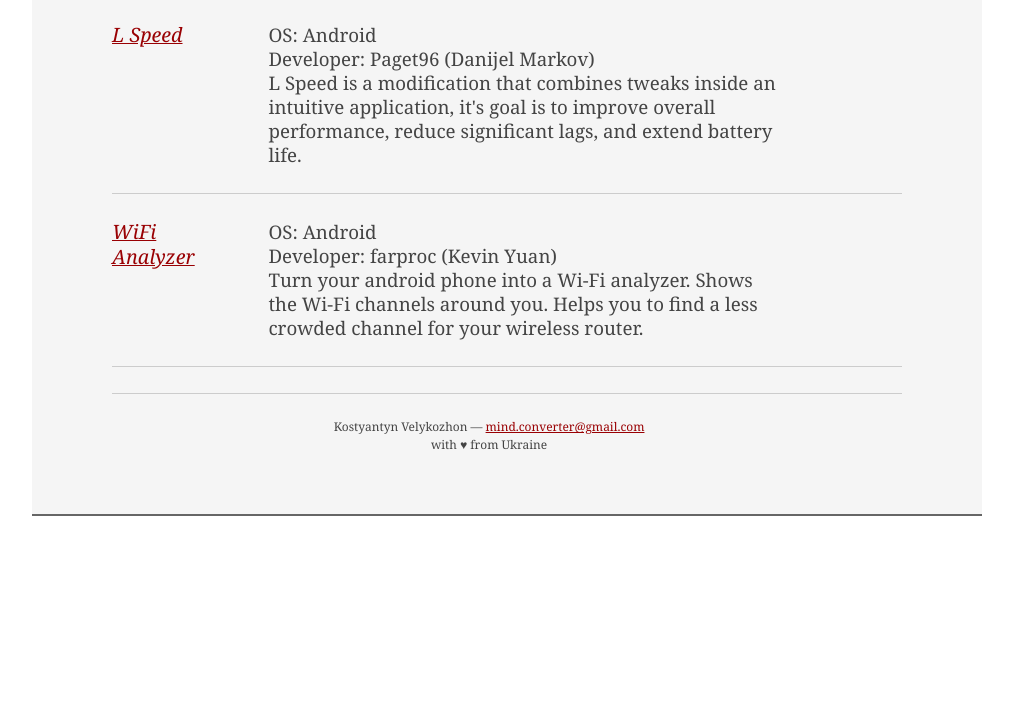
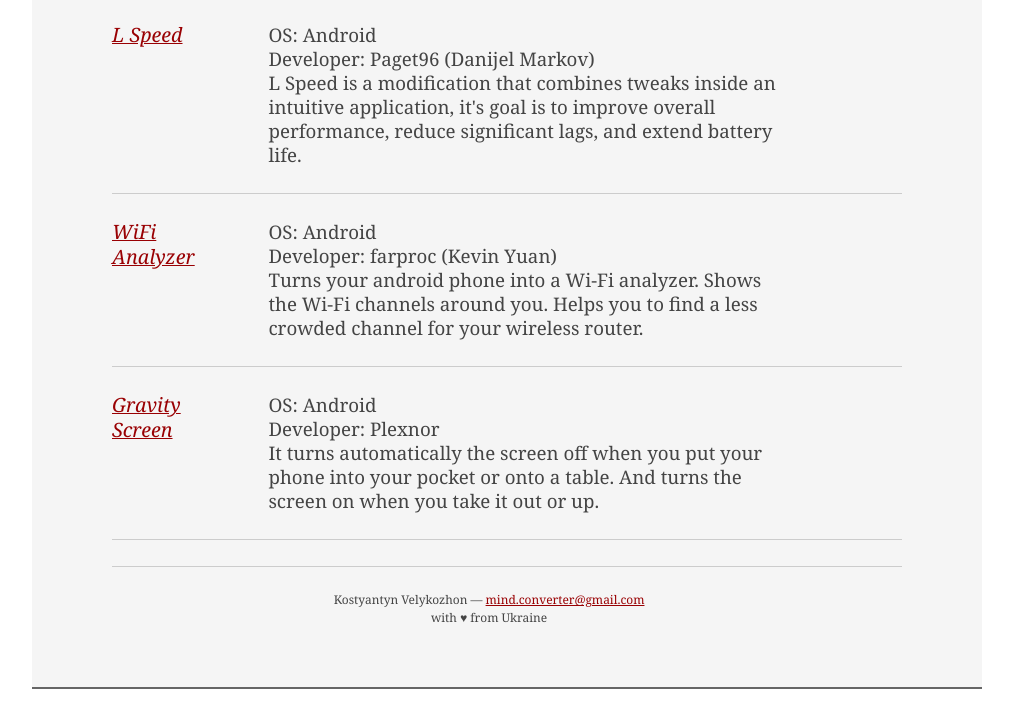
Before and after one commit to zoilus/zoilus.github.io, a plain HTML site: page index.html in a window 1280 px wide. Shown: the part 1222-1949 px from the top of the page, without its empty margins (133-1146 px from the left). Before the commit the page ends 1818 px from the top, so only its background shows below. Drawn offline with Linux system fonts and the light colour scheme.

Commit message:
Gravity Screen
gravity screen (by plexnor) translated to ukrainian language

```diff
--- a/index.html
+++ b/index.html
@@ -131,7 +131,23 @@
 								Developer: farproc (Kevin Yuan)
 							</p>
 							<p class="enlarge">
-								Turn your android phone into a Wi-Fi analyzer. Shows the Wi-Fi channels around you. Helps you to find a less crowded channel for your wireless router.
+								Turns your android phone into a Wi-Fi analyzer. Shows the Wi-Fi channels around you. Helps you to find a less crowded channel for your wireless router.
+							</p>
+						</div>
+					</div>
+					<div class="yui-gf">
+						<div class="yui-u first">
+							<h2><a href="https://play.google.com/store/apps/details?id=com.plexnor.gravityscreenofffree">Gravity Screen</a></h2>
+						</div>
+						<div class="yui-u">
+							<p class="enlarge">
+								OS: Android
+							</p>
+							<p class="enlarge">
+								Developer: Plexnor
+							</p>
+							<p class="enlarge">
+								It turns automatically the screen off when you put your phone into your pocket or onto a table. And turns the screen on when you take it out or up.
 							</p>
 						</div>
 					</div>
```
